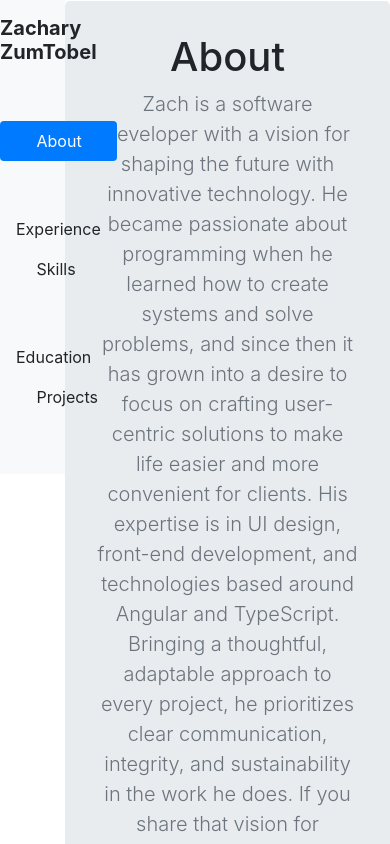
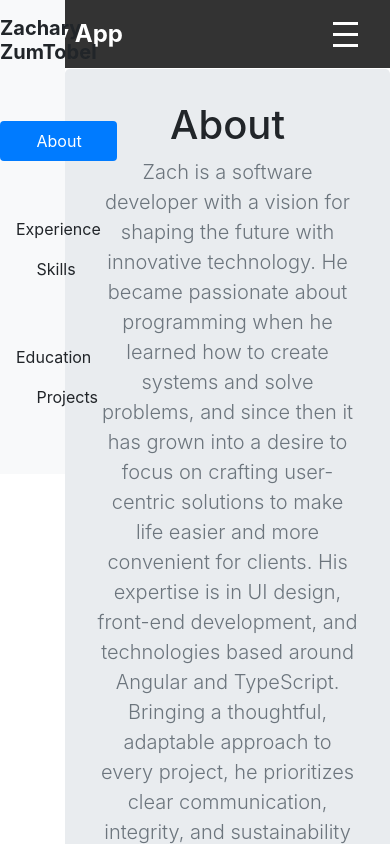
Before and after one commit to ZachJZ/Portfolio, an Angular app: page /home in a window 390 px wide. Shown: the top 844 px of the page. Built offline with nearby package versions, Linux system fonts and the light colour scheme.

Commit message:
Testing mobile options and scalability

```diff
--- a/src/app/app.component.html
+++ b/src/app/app.component.html
@@ -1,6 +1,6 @@
 <!-- <app-header class="header-anchor"></app-header> -->
 
-
+<app-navbar></app-navbar>
 <div class="col-2 sidebar-anchor" style="padding-left: 0px; padding-right: 0px;">
   <app-side-bar>
   </app-side-bar>
--- a/src/app/app.component.ts
+++ b/src/app/app.component.ts
@@ -3,11 +3,12 @@ import { CommonModule } from '@angular/common';
 import { RouterOutlet } from '@angular/router';
 import { SideBarComponent } from "./side-bar/side-bar.component";
 import { HeaderComponent } from "./header/header.component";
+import { NavbarComponent } from "./navbar/navbar.component";
 
 @Component({
   selector: 'app-root',
   standalone: true,
-  imports: [CommonModule, RouterOutlet, SideBarComponent, HeaderComponent],
+  imports: [CommonModule, RouterOutlet, SideBarComponent, HeaderComponent, NavbarComponent],
   templateUrl: './app.component.html',
   styleUrl: './app.component.css'
 })
--- a/src/app/home-page/home-page.component.ts
+++ b/src/app/home-page/home-page.component.ts
@@ -1,4 +1,4 @@
-import { Component, ElementRef, HostListener, ViewChild } from '@angular/core';
+import { Component, ElementRef, HostListener, inject, ViewChild } from '@angular/core';
 import { RoutingServiceComponent } from '../routing-service/routing-service.component';
 import { IconBoxComponent } from "../icon-box/icon-box.component";
 import { NgFor } from '@angular/common';
--- /dev/null
+++ b/src/app/navbar/navbar.component.css
@@ -0,0 +1,75 @@
+nav {
+    display: flex;
+    justify-content: space-between;
+    align-items: center;
+    background-color: #333;
+    padding: 1rem 2rem;
+  }
+
+  .logo a {
+    color: #fff;
+    text-decoration: none;
+    font-size: 1.5rem;
+    font-weight: bold;
+  }
+
+  .nav-links {
+    list-style: none;
+    display: flex;
+    margin: 0;
+    padding: 0;
+  }
+
+  .nav-links li {
+    margin-left: 1.5rem;
+  }
+
+  .nav-links a {
+    color: #fff;
+    text-decoration: none;
+    font-size: 1rem;
+  }
+
+  .nav-links a:hover {
+    color: #f39c12;
+  }
+
+  /* Hamburger Menu Styling */
+  .menu-toggle {
+    display: none;
+    flex-direction: column;
+    cursor: pointer;
+  }
+
+  .menu-toggle .bar {
+    width: 25px;
+    height: 3px;
+    background-color: #fff;
+    margin: 4px 0;
+  }
+
+  /* Responsive Styles */
+  @media (max-width: 768px) {
+    .nav-links {
+      display: none;
+      flex-direction: column;
+      width: 100%;
+      background-color: #333;
+      position: absolute;
+      top: 60px;
+      left: 0;
+    }
+
+    .nav-links.active {
+      display: flex;
+    }
+
+    .nav-links li {
+      margin: 1rem 0;
+      text-align: center;
+    }
+
+    .menu-toggle {
+      display: flex;
+    }
+  }
--- /dev/null
+++ b/src/app/navbar/navbar.component.html
@@ -0,0 +1,16 @@
+<nav>
+    <div class="logo">
+        <a href="#">My App</a>
+    </div>
+    <ul class="nav-links">
+        <li><a href="#">Home</a></li>
+        <li><a href="#">About</a></li>
+        <li><a href="#">Contact</a></li>
+        <li><a href="#">Services</a></li>
+    </ul>
+    <div class="menu-toggle" (click)="toggleNavbar()">
+        <span class="bar"></span>
+        <span class="bar"></span>
+        <span class="bar"></span>
+    </div>
+</nav>
--- /dev/null
+++ b/src/app/navbar/navbar.component.ts
@@ -0,0 +1,18 @@
+import { Component } from '@angular/core';
+
+@Component({
+  selector: 'app-navbar',
+  standalone: true,
+  imports: [],
+  templateUrl: './navbar.component.html',
+  styleUrl: './navbar.component.css'
+})
+export class NavbarComponent {
+
+  isMenuopen = false;
+
+toggleNavbar() {
+  this.isMenuopen = !this.isMenuopen;
+}
+
+}
--- /dev/null
+++ b/src/definitions/constants.ts
@@ -0,0 +1,3 @@
+// constants.ts or something
+const bPoint700px = '(max-width: 700px)';
+const bPoint600px = '(max-width: 600px)';
--- a/src/styles.css
+++ b/src/styles.css
@@ -6,22 +6,39 @@ html, body {
 
 /*  and (orientation: landscape)
     and (orientation: portrait) */
+
 @media only screen and (max-width: 600px){
-
+.p{
+color:red;
+}
+}
+@media only screen and (max-width: 600px){
+    .p{
+color:blue;
+}
 }
 
 @media only screen and (min-width: 601px) {
-
+.p{
+color:green;
+}
 }
 
 @media only screen and (max-width: 768px) {
-
+.p{
+color:gold;
+}
 }
 
 @media only screen and (max-width: 992px) {
-
+/* disable sidebar here */
+.p{
+color:orange;
+}
 }
 
 @media only screen and (max-width: 1200px) {
-
+.p{
+color:greenyellow;
 }
+}
```
Also changed, not shown: 1 other file (tests, documents, lock files or other folders).
